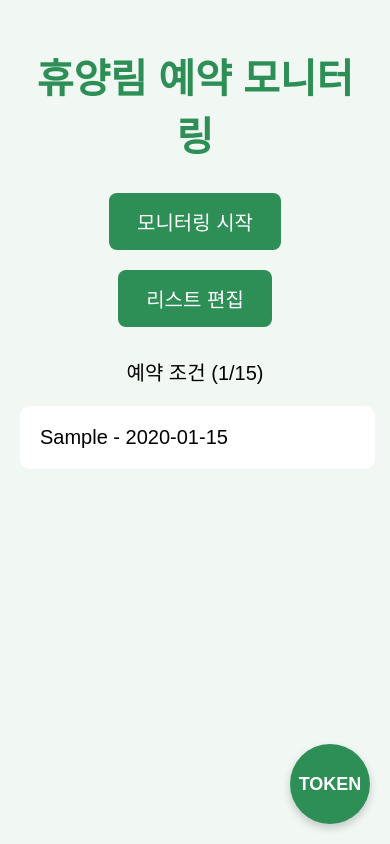
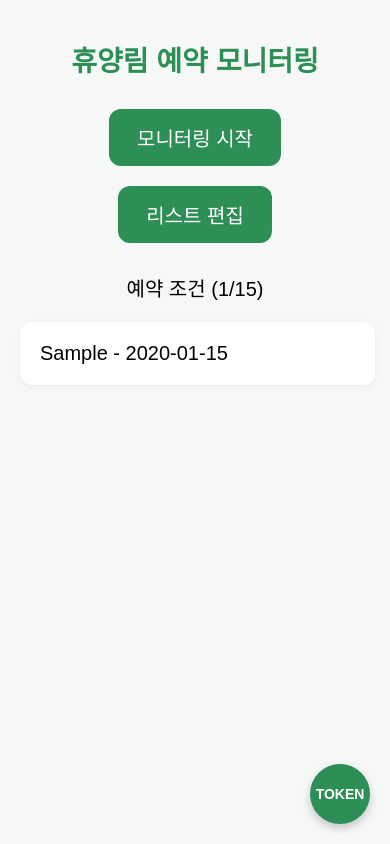
Before and after one commit to jrh1013/forest-bell, a Flask app: page / in a window 390 px wide. Run offline with Flask 3, Linux system fonts and the light colour scheme; tables that the repository leaves empty hold one stand-in row (values such as "Sample post").

Commit message:
Update style.css

```diff
--- a/static/style.css
+++ b/static/style.css
@@ -1,6 +1,6 @@
 body {
     font-family: Arial, sans-serif;
-    background: #f1f8f4;
+    background: #f5f8f6;
     margin: 0;
     padding: 0;
 }
@@ -11,31 +11,37 @@ body {
 h1 {
     color: #2d8f55;
     margin-bottom: 20px;
+    font-size: 28px;
 }
 .btn {
     display: inline-block;
     background: #2d8f55;
     color: #fff;
     padding: 10px 20px;
-    border-radius: 8px;
+    border-radius: 12px;
     font-size: 18px;
     border: none;
     margin: 10px;
     cursor: pointer;
+    transition: 0.2s ease;
+}
+.btn:hover {
+    background: #249d65;
 }
 .btn-gray {
-    background: #aaa;
+    background: #bbb;
 }
 .card {
     background: #fff;
     margin: 10px auto;
     padding: 15px;
     width: 90%;
-    border-radius: 10px;
+    border-radius: 12px;
     display: flex;
     justify-content: space-between;
     align-items: center;
     font-size: 18px;
+    box-shadow: 0 2px 6px rgba(0, 0, 0, 0.05);
 }
 .delete {
     color: red;
@@ -62,25 +68,31 @@ h1 {
 .fab.token {
     right: 20px;
 }
-/* ✅ 지역 선택 & 날짜 버튼 공통 스타일 */
-select, .date-display {
+/* ✅ 입력 필드 */
+select, input[type="date"] {
     width: 90%;
     padding: 12px;
     font-size: 18px;
     border: 1px solid #ccc;
-    border-radius: 8px;
+    border-radius: 12px;
     margin: 12px auto;
     display: block;
     text-align: center;
     background: #fff;
     cursor: pointer;
-    height: 50px;
+    height: 55px;
 }
-/* ✅ 숨긴 네이티브 date input */
-input[type="date"] {
+/* ✅ placeholder 흉내 */
+input[type="date"]::before {
+    content: attr(data-placeholder);
+    color: #888;
     position: absolute;
-    opacity: 0;
-    pointer-events: none;
+    left: 50%;
+    transform: translateX(-50%);
+}
+input[type="date"]:focus::before,
+input[type="date"]:valid::before {
+    content: "";
 }
 /* ✅ 모바일 반응형 */
 @media (max-width: 768px) {
@@ -91,19 +103,13 @@ input[type="date"] {
         font-size: 20px;
         padding: 14px 28px;
     }
+    select, input[type="date"] {
+        font-size: 20px;
+        padding: 14px;
+        height: 60px;
+    }
     .card {
         font-size: 20px;
         padding: 20px;
     }
-    select, .date-display {
-        font-size: 20px;
-        padding: 14px;
-        height: 55px;
-    }
-    .fab {
-        width: 80px;
-        height: 80px;
-        font-size: 18px;
-        line-height: 80px;
-    }
 }
```
